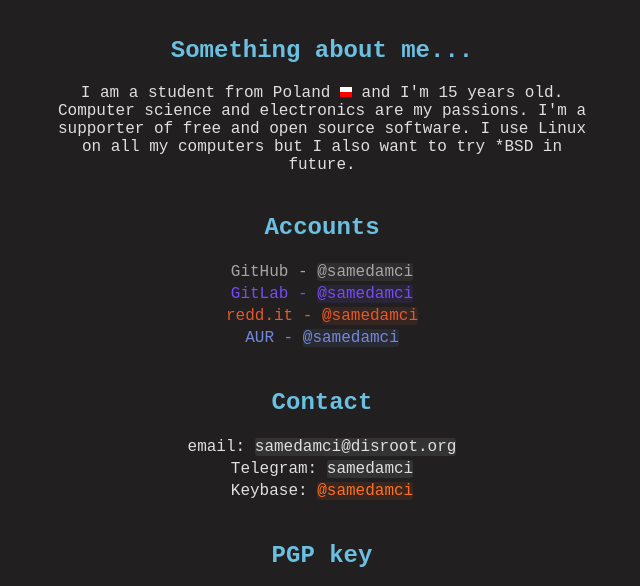
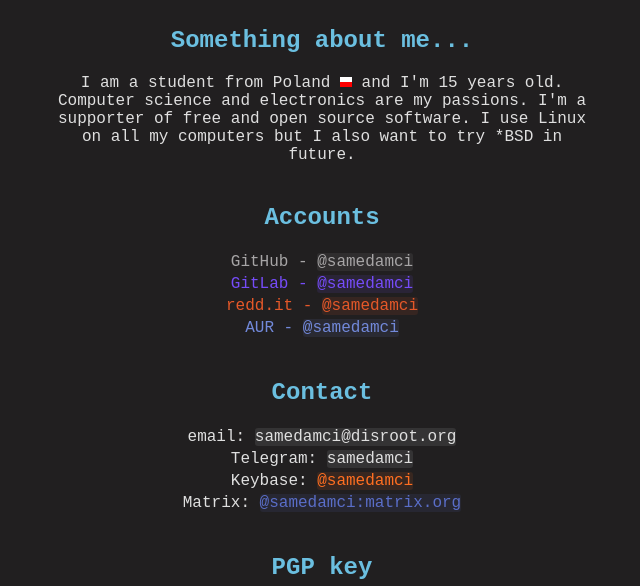
Before and after one commit to samedamci/personal_page, a website: page index.html in a window 1280 px wide. Shown: the part 149-735 px from the top of the page, without its empty margins (318-958 px from the left). Drawn offline with nearby package versions, Linux system fonts and the light colour scheme; files that its build step writes are made by us from their sources.

Commit message:
Add Matrix account to 'Accounts' section

```diff
--- a/index.html
+++ b/index.html
@@ -48,6 +48,11 @@
           Keybase:
           <a class="dc" href="https://keybase.io/samedamci">
             @samedamci</a>
+        </li>
+        <li class="matrix">
+          Matrix:
+          <a class="dc" href="https://matrix.to/#/@samedamci:matrix.org">
+            @samedamci:matrix.org</a>
         </li>
       </ul>
 
--- a/src/styles/index.scss
+++ b/src/styles/index.scss
@@ -9,7 +9,7 @@
 
 h1 {
   color: #4dc667;
-  margin: 30px auto;
+  margin: 25px auto;
   font-size: 60px;
 }
 
@@ -106,6 +106,11 @@
       color: rgb(255, 111, 33);
     }
 
+    .matrix a {
+      background: rgba(90, 110, 200, 0.1);
+      color: rgb(90, 110, 200);
+    }
+
     a:hover {
       background: #7289da;
       color: #dfdfdf;
```
